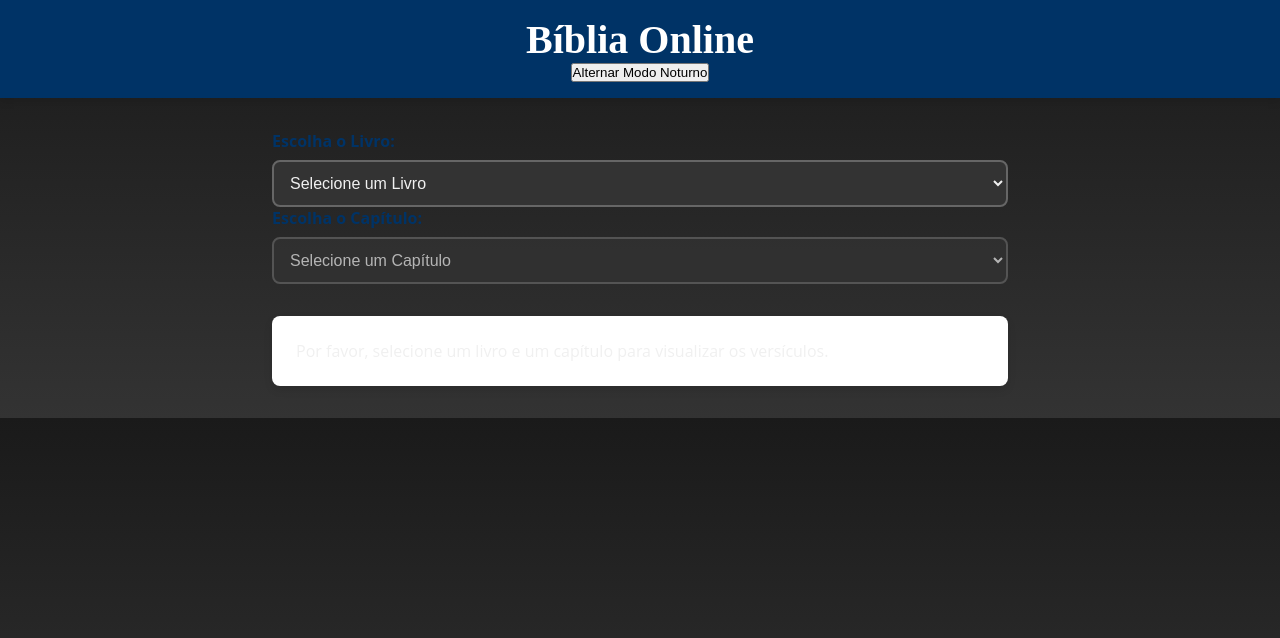
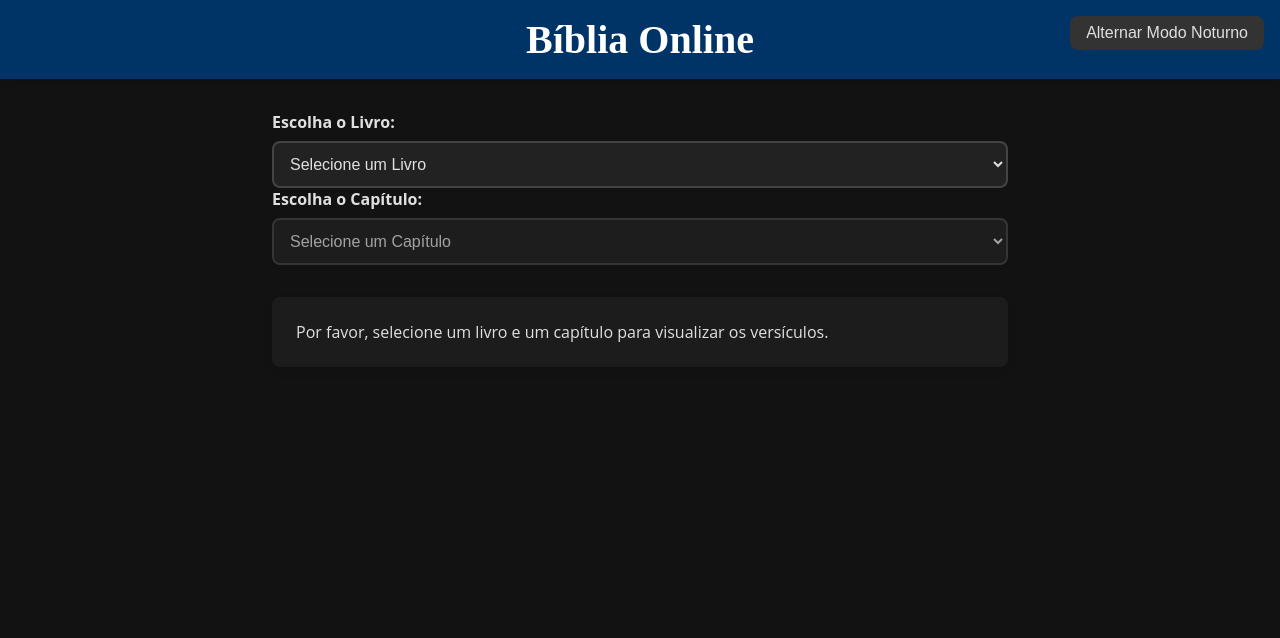
Before and after one commit to M4th3wsAnjos/B-blia-Sagrada, a plain HTML site: page index.html in a window 1280 px wide. Both pictures are taken after a click on the button "Alternar Modo Noturno". Drawn offline with Linux system fonts and the light colour scheme.

Commit message:
style.css

```diff
--- a/style.css
+++ b/style.css
@@ -28,6 +28,24 @@ main {
     padding: 2rem;
     max-width: 800px;
     margin: auto;
+}
+
+#toggleTema {
+    position: absolute;
+    top: 1rem;
+    right: 1rem;
+    padding: 0.5rem 1rem;
+    background-color: #004080;
+    color: #fff;
+    border: none;
+    border-radius: 8px;
+    cursor: pointer;
+    font-size: 1rem;
+    transition: background-color 0.3s ease;
+}
+
+#toggleTema:hover {
+    background-color: #0056b3;
 }
 
 #selecao {
@@ -89,9 +107,6 @@ option {
         font-size: 0.8rem;
     }
 }
-   align-items: center;
-    height: 100px;
-}
 
 .carregando::before {
     content: '';
@@ -108,31 +123,36 @@ option {
     100% { transform: rotate(360deg); }
 }
 
+/* Estilos para o modo noturno */
 body.dark-mode {
-    background: linear-gradient(to bottom, #1a1a1a, #333);
-    color: #f0f0f0;
+    background: #121212;
+    color: #e0e0e0; /* Texto claro para boa visibilidade */
 }
 
 header.dark-mode {
-    background: #000;
+    background: #1a1a1a;
+}
+
+#toggleTema.dark-mode {
+    background-color: #333;
+    color: #e0e0e0;
+}
+
+label.dark-mode {
+    color: #e0e0e0;
 }
 
 select.dark-mode, .versiculo.dark-mode {
-    border-color: #666;
-    background-color: #333;
-    color: #f0f0f0;
+    border-color: #444;
+    background-color: #222;
+    color: #e0e0e0;
 }
 
-@media (max-width: 768px) {
-    main {
-        padding: 1rem;
-    }
+#conteudo.dark-mode {
+    background: #1c1c1c;
+    border-color: #333;
+}
 
-    h1 {
-        font-size: 2rem;
-    }
-
-    .versiculo {
-        font-size: 0.8rem;
-    }
+.versiculo.dark-mode {
+    border-left-color: #888;
 }
```
